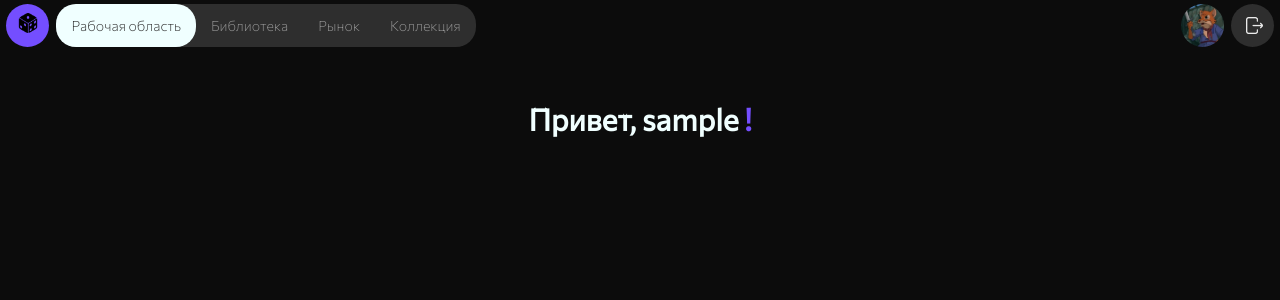
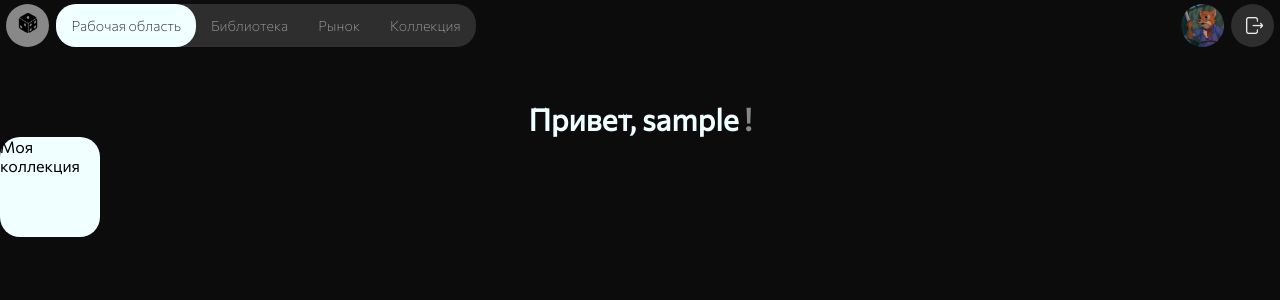
Before and after one commit to Georgykarat/Jouer, a Django app: template feed/templates/feed/feed.html in a window 1280 px wide. Shown: the top 300 px of the page. Run offline with Django 4.2, Linux system fonts and the light colour scheme; the template is opened without the code that fills it: most values are stand-ins (such as "Sample title", 1, 10 or a date in 2020); some web fonts are replaced.

Commit message:
Color group

```diff
--- a/Jouer/settings.py
+++ b/Jouer/settings.py
@@ -147,3 +147,7 @@ USE_TZ = True
 # https://docs.djangoproject.com/en/4.2/ref/settings/#default-auto-field
 
 DEFAULT_AUTO_FIELD = 'django.db.models.BigAutoField'
+
+
+# Color palette
+COLOR1 = '#FFAE00'
--- a/feed/static/styles/feed.css
+++ b/feed/static/styles/feed.css
@@ -48,7 +48,6 @@ h1 {
     min-width: 43px;
     max-height: 43px;
     max-width: 43px;
-    background-color: rgb(116, 78, 255);
     border-radius: 45px;
     text-align: center;
     cursor: pointer;
@@ -120,6 +119,7 @@ main {
     display: flex;
     width: 100%;
     justify-content: center;
+    flex-wrap: wrap;
 }
 .main__central_cnt {
     display: flex;
@@ -137,6 +137,19 @@ h2 {
     text-align: center;
     user-select: none;
 }
-.h2__colored-text {
-    color: rgb(116, 78, 255);
+.main__central_workspace {
+    display: flex;
+    justify-content: space-between;
+    flex-wrap: wrap;
+    min-width: 100%;
 }
+.main__central_workspace-item {
+    display: flex;
+    justify-content: start;
+    border-radius: 20px;
+}
+.item__my-collection {
+    width: 100px;
+    height: 100px;
+    background-color: azure;
+}
--- a/feed/templates/feed/feed.html
+++ b/feed/templates/feed/feed.html
@@ -37,7 +37,7 @@
   <header>
     <div class="header__center-cnt">
       <div class="header__nav-cnt">
-        <h1><img src="{% static 'img/g_dice/dice.png' %}" width=20></h1>
+        <h1 style="background-color: {{design.color1}}"><img src="{% static 'img/g_dice/dice.png' %}" width=20></h1>
         <ul class="header__nav-menu">
           <li class="header__nav-li header__nav-li_active">Рабочая область</li>
           <li class="header__nav-li">Библиотека</li>
@@ -53,7 +53,12 @@
   </header>
   <main>
     <div class="main__central_cnt">
-      <h2>Привет, {{nickname}} <span class="h2__colored-text">!</span></h2>
+      <h2>Привет, {{cuser.nickname}} <span class="h2__colored-text" style="color: {{design.color1}}">!</span></h2>
+    </div>
+    <div class="main__central_workspace">
+      <div class="main__central_workspace-item item__my-collection">
+        Моя коллекция
+      </div>
     </div>
   </main>
 </body>
```
Also changed, not shown: feed/views.py (+9 -1 lines).
